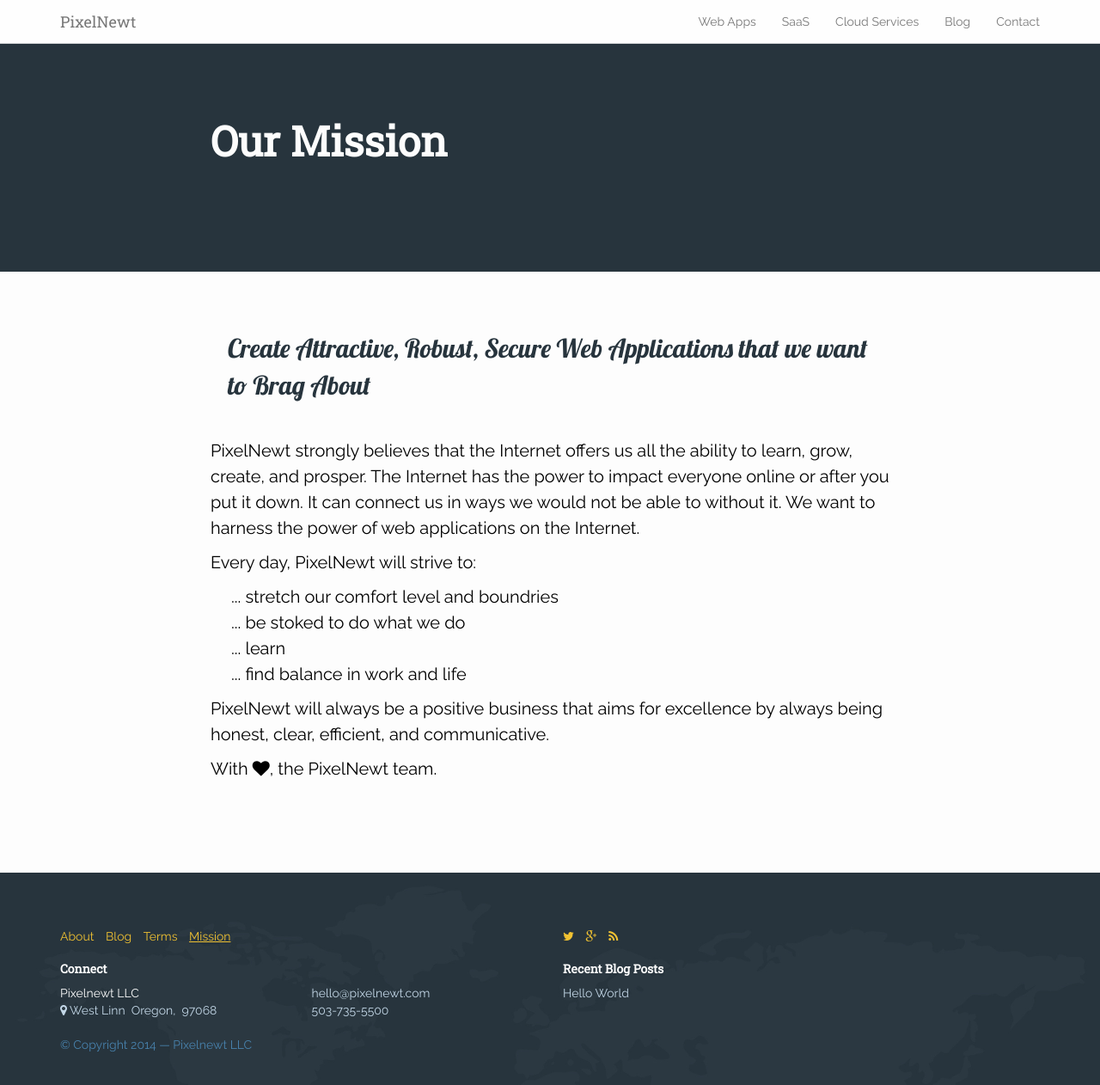
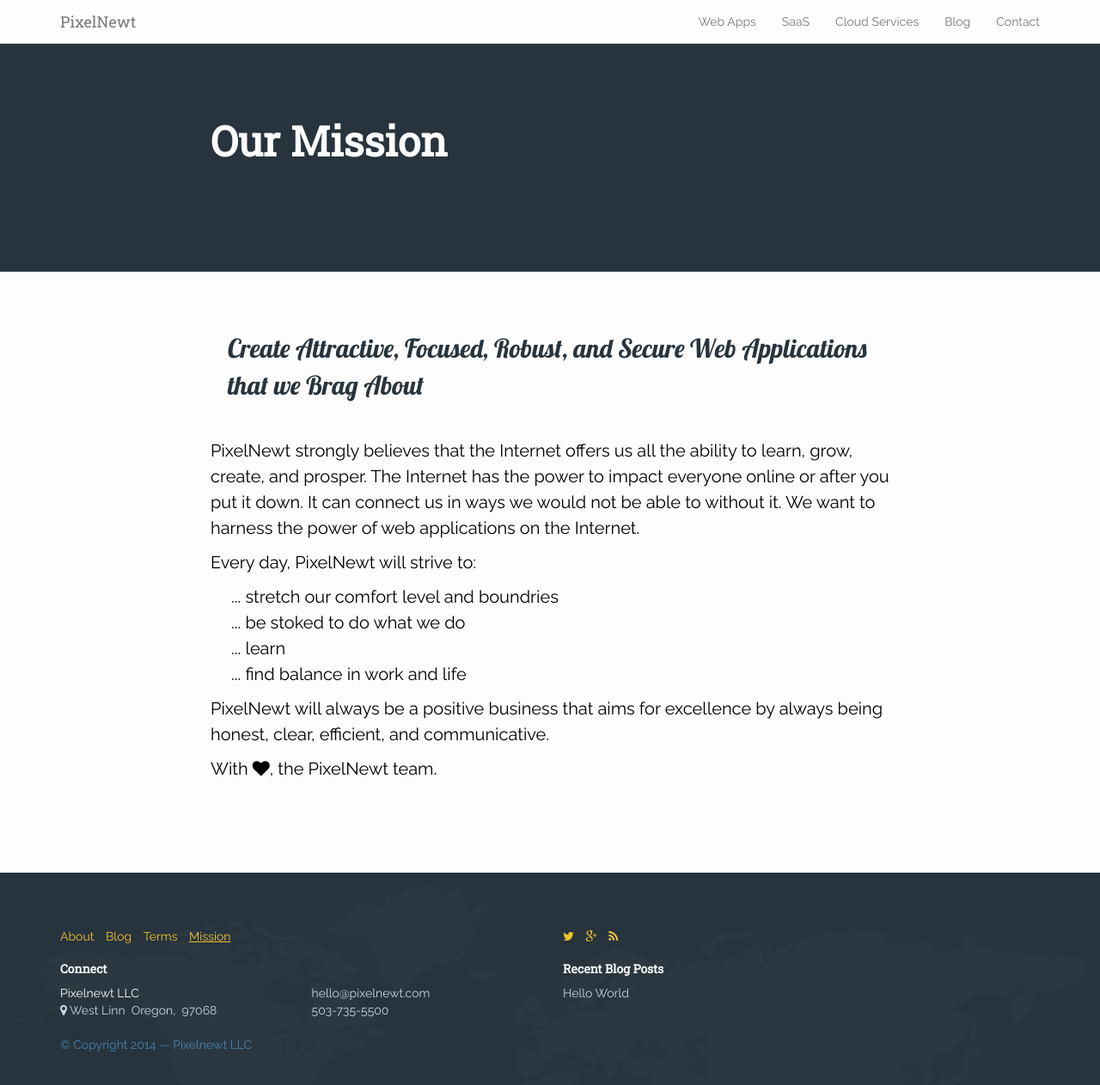
Before and after one commit to PixelNewt/pixelnewt.github.io, a Jekyll site: the page built from mission/index.html, in a window 1280 px wide and 1365 px high. Shown: the top 1262 px of the window at 86% size. Built offline with Jekyll 4.4.1, drawn with Linux system fonts in a browser that asks for light colours.

Commit message:
Updated the mission statement.

```diff
--- a/_config.yml
+++ b/_config.yml
@@ -2,7 +2,7 @@
 title: "PixelNewt"
 company: "Pixelnewt LLC"
 description: "Crafters of websites, web applications, and software services located in Oregon, USA."
-mission: "Create Attractive, Robust, Secure Web Applications that we want to Brag About"
+mission: "Create Attractive, Focused, Robust, and Secure Web Applications that we Brag About"
 mos: "We Measure Success by Growing Your Internet Business"
 summary: "Engineers of Awesome Web Applications and Software Services"
 tagline: "Our Focus is Building <strong>Your</strong> Internet"
```
